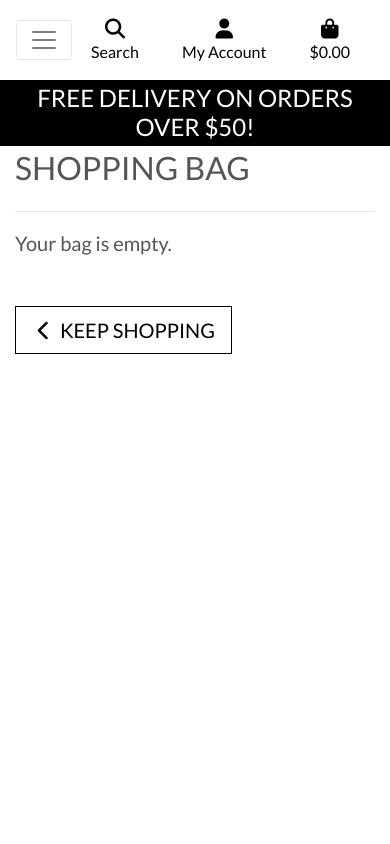
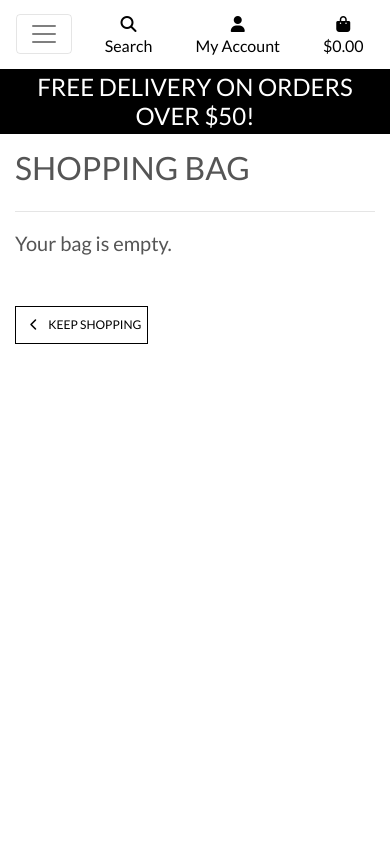
Before and after one commit to GaborFicsor/boutique-ado-v1, a Django app: page /bag/ in a window 390 px wide. Run offline with Django 3.2, Linux system fonts and the light colour scheme; some libraries are stand-ins or nearby versions.

Commit message:
Refactor css and media queries

```diff
--- a/boutique_ado/settings.py
+++ b/boutique_ado/settings.py
@@ -26,7 +26,7 @@ BASE_DIR = Path(__file__).resolve().parent.parent
 SECRET_KEY = os.environ.get('SECRET_KEY', '')
 
 # SECURITY WARNING: don't run with debug turned on in production!
-DEBUG = 'DEVELOPMENT' in os.environ
+DEBUG = True
 
 ALLOWED_HOSTS = ['localhost', '8000-gaborficsor-boutiqueado-doas53n8cri.ws-eu97.gitpod.io', 'boutique-ado-gabor-ficsor.herokuapp.com']
 
--- a/static/css/base.css
+++ b/static/css/base.css
@@ -288,4 +288,39 @@ input[name='q']::placeholder {
     body {
         height: calc(100vh - 116px);
     }
+
+    .display-4.logo-font.text-black {
+        font-size: 2rem;
+    }
+
+    .nav-link {
+        padding: 0.15rem;
+    }
+
+    .nav-link i.fa-lg {
+        font-size: 1rem;
+    }
+
+    .navbar-toggler {
+        padding: .6reml .6rem;
+    }
+
+    #delivery-banner {
+        font-size: .9rem;
+    }
+
+    .btn.btn-outline-black.rounded-0,
+    .btn.btn-black.rounded-0 {
+        padding: .375rem .375rem;
+    }
+
+    .btn.btn-outline-black.rounded-0.btn-lg,
+    .btn.btn-black.rounded-0.btn-lg {
+        padding: .375rem .375rem;
+        font-size: .75rem;
+    }
+
+    .increment-qty, .decrement-ty {
+        padding: 0.25rem .5rem !important;
+    }
 }
```
